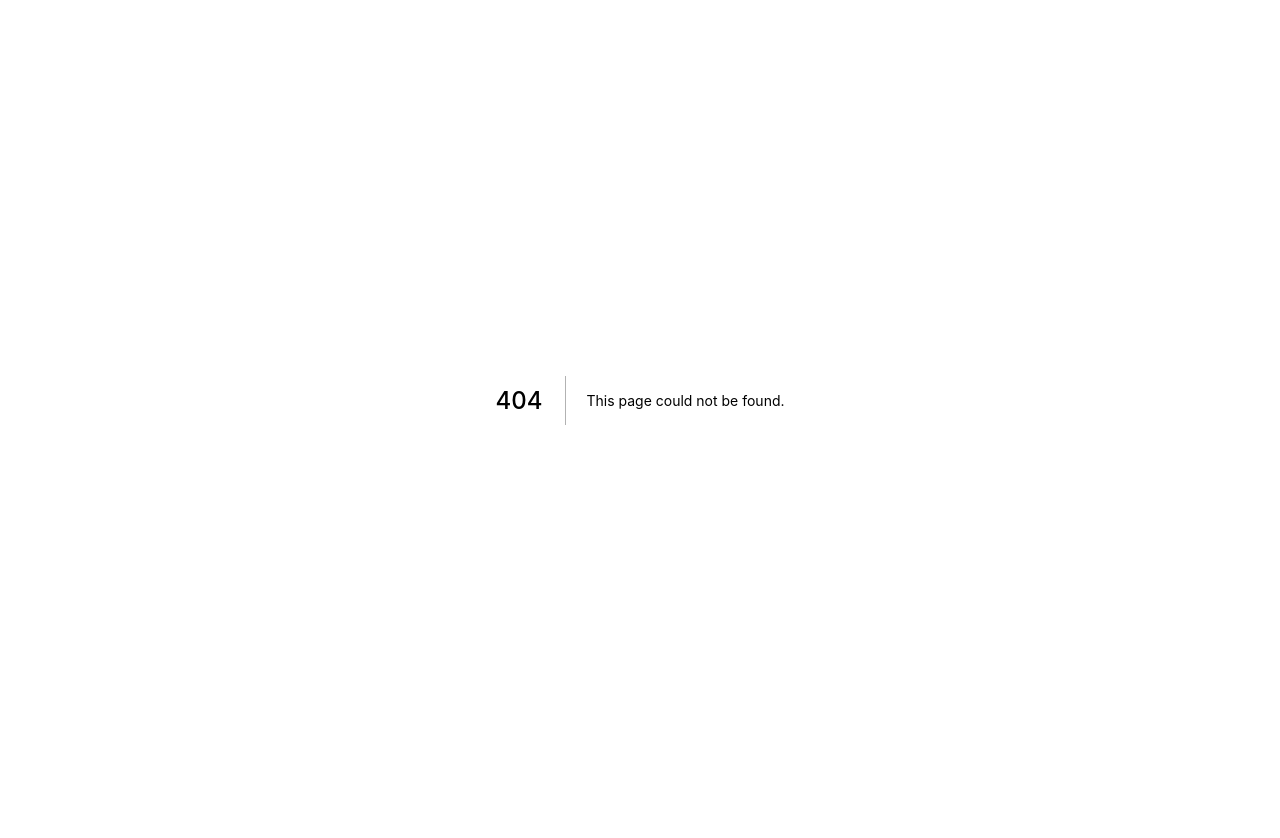
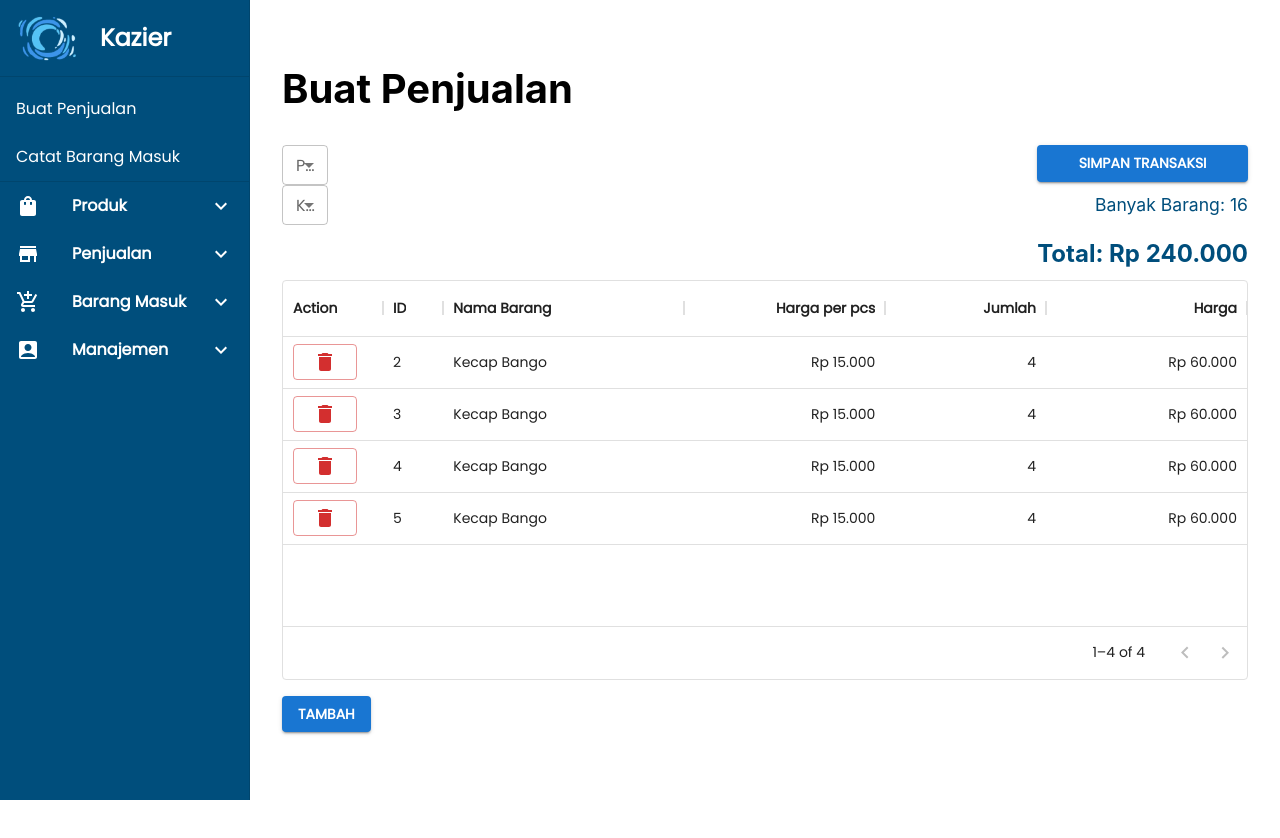
Before and after one commit to ryohilmi/fp-mbd-frontend, a Next.js app: page /buat-penjualan in a window 1280 px wide. Before the commit this address had no page. Shown: the top 838 px of the page. Before the commit the page ends 800 px from the top, so only its background shows below. Built offline with nearby package versions, Linux system fonts and the light colour scheme.

Commit message:
feat: add buat penjualan component

```diff
--- /dev/null
+++ b/pages/buat-penjualan.js
@@ -0,0 +1,240 @@
+import { useState, useEffect } from "react";
+import { DataGrid } from "@mui/x-data-grid";
+import Sidebar from "../src/components/sidebar";
+import styles from "../styles/DataInput.module.scss";
+import {
+  InputLabel,
+  Select,
+  MenuItem,
+  FormControl,
+  Button,
+  Dialog,
+  DialogTitle,
+  DialogContent,
+  DialogContentText,
+  DialogActions,
+  TextField,
+} from "@mui/material";
+import DeleteIcon from "@mui/icons-material/Delete";
+
+export default function Home() {
+  const [rows, setRows] = useState([]);
+  const [total, setTotal] = useState({ barang: 0, harga: 0 });
+  const [open, setOpen] = useState(false);
+
+  const handleClickOpen = () => {
+    setOpen(true);
+  };
+
+  const handleClose = () => {
+    setOpen(false);
+  };
+
+  const currencyFormatter = (val) => {
+    let formatter = new Intl.NumberFormat("id-ID", {
+      style: "currency",
+      currency: "IDR",
+      maximumFractionDigits: 0,
+    });
+
+    return formatter.format(val);
+  };
+
+  const columns = [
+    {
+      field: "action",
+      headerName: "Action",
+      sortable: false,
+      renderCell: (params) => {
+        const onClick = (e) => {
+          e.stopPropagation(); // don't select this row after clicking
+
+          const api = params.api;
+          let id;
+
+          api
+            .getAllColumns()
+            .filter((c) => c.field == "id")
+            .forEach((c) => (id = params.getValue(params.id, c.field)));
+
+          let newRows = rows.filter((row) => row.id != id);
+          setRows(newRows);
+        };
+
+        return (
+          <Button variant="outlined" color="error" onClick={onClick}>
+            <DeleteIcon />
+          </Button>
+        );
+      },
+    },
+    { field: "id", headerName: "ID", flex: 0.3 },
+    { field: "namaBarang", headerName: "Nama Barang", flex: 1.2 },
+    {
+      field: "harga",
+      headerName: "Harga per pcs",
+      type: "number",
+      flex: 1,
+      valueFormatter: (params) => currencyFormatter(params.value),
+    },
+    {
+      field: "jumlah",
+      headerName: "Jumlah",
+      type: "number",
+      flex: 0.8,
+    },
+    {
+      field: "total",
+      headerName: "Harga",
+      type: "number",
+      flex: 1,
+      valueFormatter: (params) => currencyFormatter(params.value),
+    },
+  ];
+
+  const initialRows = [
+    {
+      id: 2,
+      namaBarang: "Kecap Bango",
+      harga: 15000,
+      jumlah: 4,
+      total: 60000,
+    },
+    {
+      id: 3,
+      namaBarang: "Kecap Bango",
+      harga: 15000,
+      jumlah: 4,
+      total: 60000,
+    },
+    {
+      id: 4,
+      namaBarang: "Kecap Bango",
+      harga: 15000,
+      jumlah: 4,
+      total: 60000,
+    },
+    {
+      id: 5,
+      namaBarang: "Kecap Bango",
+      harga: 15000,
+      jumlah: 4,
+      total: 60000,
+    },
+  ];
+
+  useEffect(() => {
+    setRows(initialRows);
+  }, []);
+
+  useEffect(() => {
+    let totalBarang = rows.reduce((prev, curr) => {
+      console.log(prev, curr.jumlah);
+      return prev + curr.jumlah;
+    }, 0);
+
+    let totalHarga = rows.reduce((prev, curr) => {
+      console.log(prev, curr.total);
+      return prev + curr.total;
+    }, 0);
+
+    setTotal({ barang: totalBarang, harga: totalHarga });
+  }, [rows]);
+
+  return (
+    <div className="container">
+      <main>
+        <Sidebar />
+
+        <div className="content">
+          <h1 className={styles.header}>Buat Penjualan</h1>
+          <div className={styles.transaction}>
+            <div className={styles.selectId}>
+              <FormControl className={styles.select} size="small">
+                <InputLabel id="demo-simple-select-label">Pembeli</InputLabel>
+                <Select
+                  labelId="demo-simple-select-label"
+                  id="demo-simple-select"
+                  // value={age}
+                  label="Age"
+                  // onChange={handleChange}
+                >
+                  <MenuItem value={10}>Ten</MenuItem>
+                  <MenuItem value={20}>Twenty</MenuItem>
+                  <MenuItem value={30}>Thirty</MenuItem>
+                </Select>
+              </FormControl>
+              <FormControl className={styles.select} size="small">
+                <InputLabel id="demo-simple-select-label">Karyawan</InputLabel>
+                <Select
+                  labelId="demo-simple-select-label"
+                  id="demo-simple-select"
+                  // value={age}
+                  label="Age"
+                  // onChange={handleChange}
+                >
+                  <MenuItem value={10}>Ten</MenuItem>
+                  <MenuItem value={20}>Twenty</MenuItem>
+                  <MenuItem value={30}>Thirty</MenuItem>
+                </Select>
+              </FormControl>
+            </div>
+            <div className={styles.sum}>
+              <Button variant="contained" className={styles.button}>
+                Simpan Transaksi
+              </Button>
+              <p>Banyak Barang: {total.barang}</p>
+              <p>Total: {currencyFormatter(total.harga)}</p>
+            </div>
+          </div>
+          <div className={styles.table}>
+            <DataGrid rows={rows} columns={columns} rowsPerPageOptions={[10]} />
+          </div>
+          <Button
+            variant="contained"
+            sx={{ margin: "1rem 0" }}
+            onClick={handleClickOpen}
+          >
+            Tambah
+          </Button>
+        </div>
+
+        <Dialog open={open} onClose={handleClose}>
+          <DialogTitle>Tambah Produk</DialogTitle>
+          <DialogContent>
+            <FormControl className={styles.select} size="small">
+              <InputLabel id="demo-simple-select-label">Barang</InputLabel>
+              <Select
+                labelId="demo-simple-select-label"
+                id="demo-simple-select"
+                // value={age}
+                label="Age"
+                // onChange={handleChange}
+              >
+                <MenuItem value={10}>Ten</MenuItem>
+                <MenuItem value={20}>Twenty</MenuItem>
+                <MenuItem value={30}>Thirty</MenuItem>
+              </Select>
+              <label htmlFor="jumlah-barang" className={styles.label}>
+                Jumlah
+              </label>
+              <input
+                type="number"
+                name=""
+                id="jumlah-barang"
+                className={styles.numberInput}
+              />
+              <p style={{ fontSize: "1.2rem", margin: "0.75rem 0" }}>
+                Total Harga: Rp. 50.000
+              </p>
+            </FormControl>
+          </DialogContent>
+          <DialogActions>
+            <Button onClick={handleClose}>Batalkan</Button>
+            <Button onClick={handleClose}>Tambah</Button>
+          </DialogActions>
+        </Dialog>
+      </main>
+    </div>
+  );
+}
--- /dev/null
+++ b/styles/DataInput.module.scss
@@ -0,0 +1,61 @@
+.header {
+  margin: 2rem 0;
+}
+
+.transaction {
+  width: 100%;
+  display: flex;
+  justify-content: space-between;
+}
+
+.selectId {
+  display: flex;
+  flex-direction: column;
+}
+
+.select {
+  min-width: 200px;
+  margin: 0.5rem 0;
+}
+
+.button {
+  background: #004e7c;
+}
+
+.removeButton {
+  background: rgb(184, 0, 0);
+}
+
+.sum {
+  display: flex;
+  flex-direction: column;
+
+  p {
+    margin: 0.75rem 0;
+    font-size: 1.1rem;
+    color: #004e7c;
+    text-align: right;
+
+    &:nth-child(3) {
+      font-weight: bold;
+      font-size: 1.5rem;
+    }
+  }
+}
+
+.table {
+  height: 400px;
+}
+
+.numberInput {
+  outline: none;
+  font-family: "Poppins";
+  font-size: 1.2rem;
+  color: rgba(0, 0, 0, 0.87);
+}
+
+.label {
+  margin-top: 1rem;
+  margin-bottom: 0.5rem;
+  color: rgb(88, 88, 88);
+}
```
